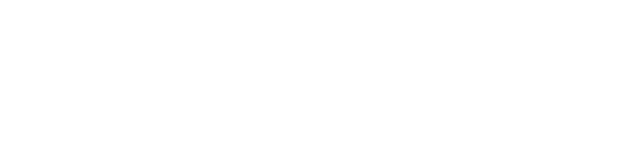
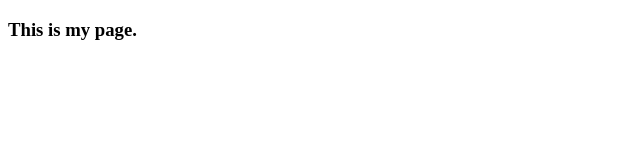
Before and after one commit to Fayeemf/CoolWebsite, a plain HTML site: page TomIsCool/Index.html in a window 1280 px wide. Shown: the whole page, without its empty margins (0-640 px from the left). Drawn offline with Linux system fonts and the light colour scheme.

Commit message:
Updated my header

```diff
--- a/TomIsCool/Index.html
+++ b/TomIsCool/Index.html
@@ -4,5 +4,8 @@
     <title>Tom's Page</title>
 </head>
 <body>
+  <h3>
+    This is my page.
+  </h3>
 </body>
 </html>
```
